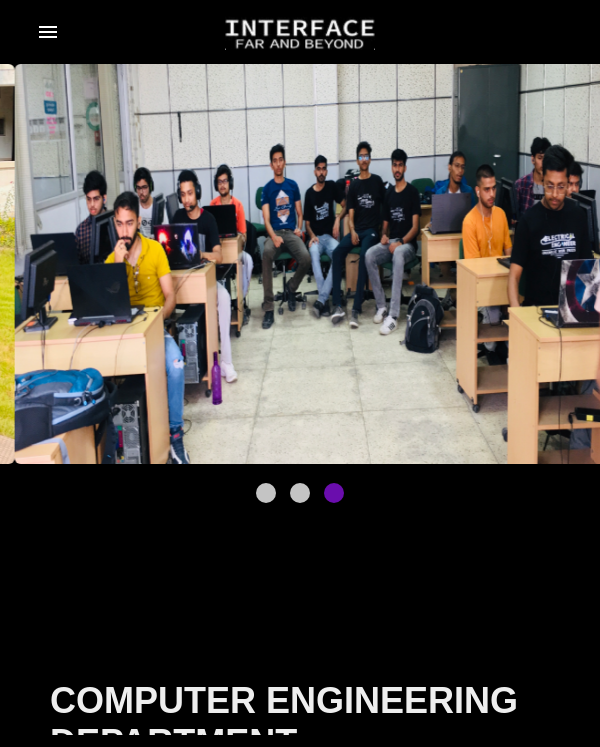
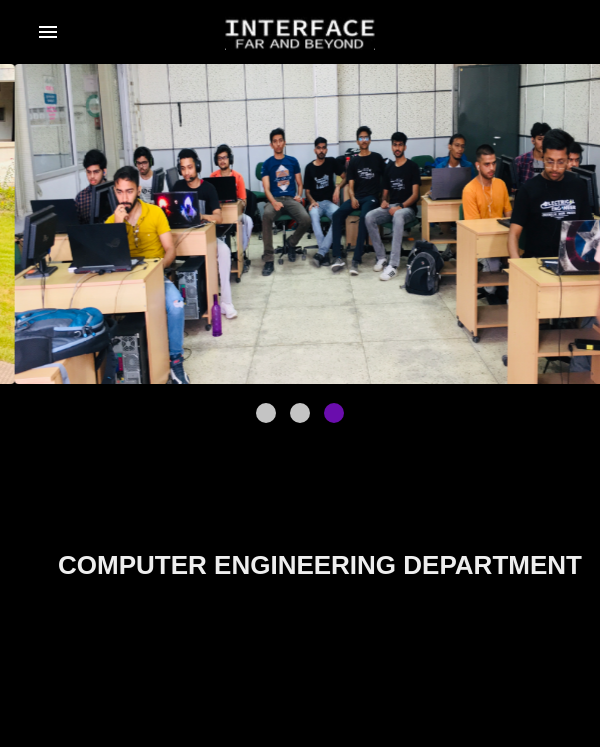
Before and after one commit to shiv-das/interface-frontend, a Next.js app: page / in a window 600 px wide. Shown: the top 747 px of the page. Built offline with nearby package versions, Linux system fonts and the light colour scheme.

Commit message:
fixed BranchChapter component

```diff
--- a/components/BranchChapter.js
+++ b/components/BranchChapter.js
@@ -8,8 +8,8 @@ export default function BranchChapter() {
         <div>
           <ul className={styles.flip3}>
             <li>COMPUTER ENGINEERING DEPARTMENT </li>
-            <li className={styles.marginBC}>BRANCH CHAPTER</li>
-            <li className={styles.marginInterface}>INTERFACE</li>
+            <li>BRANCH CHAPTER</li>
+            <li>INTERFACE</li>
           </ul>
         </div>
       </h4>
--- a/styles/Home.module.css
+++ b/styles/Home.module.css
@@ -214,6 +214,21 @@
   justify-content: center;
   margin: 0;
   align-items: center;
+  transition: 0.8s;
+}
+@media screen and (max-width: 802px) {
+  .wordCarousel {
+    font-size: 26px;
+    font-weight: 80;
+    color: #eee;
+    width: 100%;
+    height: 300px;
+    background-color: #000;
+    display: flex;
+    justify-content: center;
+    margin: 0;
+    align-items: center;
+  }
 }
 .wordCarousel div {
   overflow: hidden;
@@ -225,7 +240,7 @@
 }
 .wordCarousel div li {
   font-family: Copperplate, Papyrus, fantasy;
-
+  text-align: center;
   color: #eee;
   font-weight: 700;
   padding: 0 10px;
@@ -365,11 +380,3 @@
     margin-top: -450px;
   }
 }
-.marginInterface {
-  align-items: center;
-  justify-content: center;
-  margin-left: 230px;
-}
-.marginBC {
-  margin-left: 200px;
-}
--- a/styles/globals.css
+++ b/styles/globals.css
@@ -45,11 +45,19 @@ a {
   background-color: black;
   transition: 1s;
 }
-@media screen and (max-width: 800px) {
+@media screen and (min-width: 600px) and (max-width: 1000px) {
   .slide {
     display: inline-block;
     height: 400px;
     border-radius: 6px;
+    background-color: black;
+  }
+}
+@media screen and (max-width: 600px) {
+  .slide {
+    display: inline-block;
+    height: 320px;
+    border-radius: 4px;
     background-color: black;
   }
 }
```
